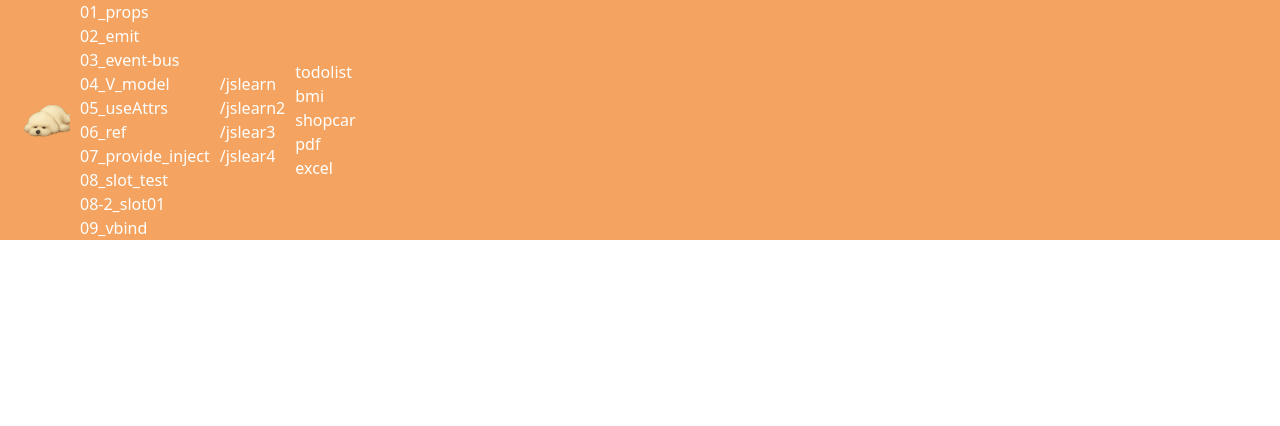
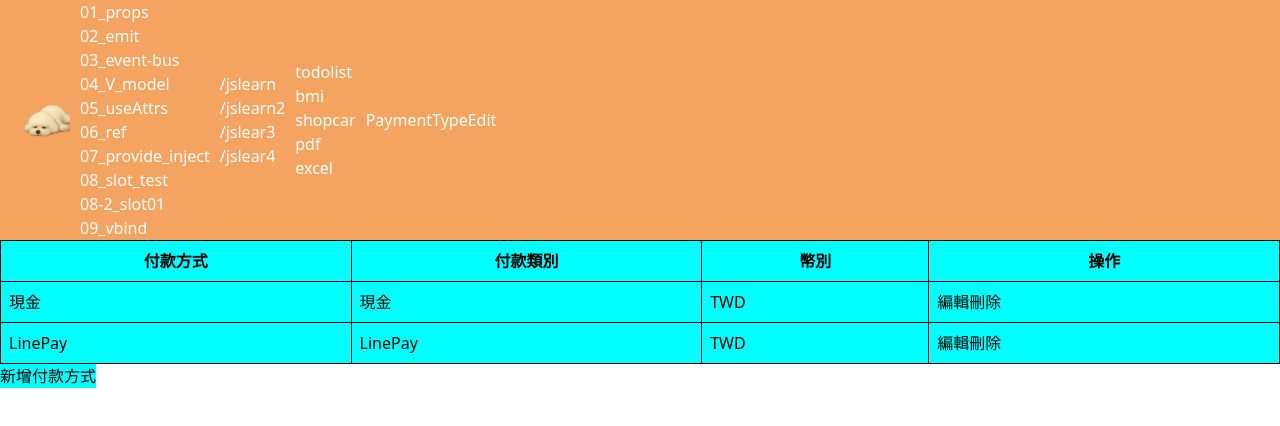
Before and after one commit to Roger0122/vue3_practise, a Vue app: page /PaymentTypeEdit in a window 1280 px wide. Shown: the top 426 px of the page. Built offline with nearby package versions, Linux system fonts and the light colour scheme.

Commit message:
付款方是練習

```diff
--- a/src/router/index.js
+++ b/src/router/index.js
@@ -19,6 +19,7 @@ import shopcar from '@/view/ShopCar/ShopCar.vue'
 import pdf from '@/view/pdf/pdf.vue'
 import excel from '@/view/pdf/excel.vue'
 import vbind from '@/view/09_bind/v_bind.vue'
+import PaymentTypeEdit from '@/view/Paymentload/PaymentTypeEdit.vue'
 
 const router = createRouter({
 history: createWebHistory(),
@@ -127,10 +128,15 @@ routes: [
         name:'/pdf',
         component:pdf,
     },
-     {
+    {
         path:'/excel',
         name:'/excel',
         component:excel,
+    },
+    {
+        path: '/PaymentTypeEdit',
+        name:'/PaymentTypeEdit',
+        component:PaymentTypeEdit
     },
 
 ],
--- a/src/view/01_props/father.vue
+++ b/src/view/01_props/father.vue
@@ -1,8 +1,19 @@
 <template>
   <div class="father">
     <h1 >我是父親組件</h1>
+    <p>{{ MoneyIsGood }}</p>
+    <input type="text" v-model="MoneyIsGood">
     <hr>
-    <sun message="你好啊兒子" :BigMoney="BigMoney"></sun>
+    <sun message="你好啊兒子" :BigMoney="BigMoney" ></sun>
+    <hr>
+    <sun2
+      title="標題"
+      count=10
+      :items="['蘋果','香蕉','橘子']"
+      :level="{level:1,color:'red',}"
+        v-model="MoneyIsGood"
+    >
+    </sun2>
   </div>
 
 </template>
@@ -10,7 +21,9 @@
 <script setup>
   import { ref } from "vue";
   import sun from "./sun.vue";
+  import sun2 from "./sun2.vue"
   let BigMoney = ref(10000)
+  let MoneyIsGood = ref(0)
 
 </script>
 
--- /dev/null
+++ b/src/view/01_props/sun2.vue
@@ -0,0 +1,38 @@
+<template>
+  <div class="sun">
+    <p>我是子組件2號</p>
+    <p>{{ modelValue }}</p>
+    <p>{{ title }}</p>
+    <p>{{ count }}</p>
+    <p>{{ items }}</p>
+    <p>{{ level }}</p>
+  </div>
+</template>
+
+
+<script setup>
+const props = defineProps({
+  modelValue:[String, Number],
+  title: {
+    type: String,
+    default: '預設標題',
+  },
+  count: {
+    type: Number,
+    required: true,
+  },
+  items: {
+    type: Array,
+    default: () => ([]),
+  },
+  level: {
+    type: Object,
+    default: () => ({}),
+  },
+});
+
+
+</script>
+
+<style scoped>
+</style>
--- /dev/null
+++ b/src/view/Paymentload/PaymentTypeEdit.vue
@@ -0,0 +1,140 @@
+<template>
+  <div>
+    <table class="bk">
+      <thead>
+        <tr>
+          <th v-for="column in COLUMNS" :key="column.key">
+            {{ column.label }}
+          </th>
+        </tr>
+      </thead>
+      <tbody>
+        <tr v-for="item in paymentTypeList" :key="item.key">
+          <td>{{ item.label }}</td>
+          <td>{{ item.type }}</td>
+          <td>{{ item.PayD }}</td>
+          <td>
+            <button @click="toggleEdit(item)">編輯</button>
+            <button @click="delhandler(item.key)">刪除</button>
+          </td>
+        </tr>
+      </tbody>
+    </table>
+
+    <button @click="addNewPayType" class="bk">新增付款方式</button>
+
+    <!-- 新增區塊 -->
+    <div v-if="addPayType">
+      <h4>新增付款方式</h4>
+      <input type="text" placeholder="付款方式" v-model="newPay.label">
+      <input type="text" placeholder="付款類別" v-model="newPay.type">
+      <input type="text" placeholder="幣別" v-model="newPay.PayD">
+      <button @click="createHandler">確定新增</button>
+    </div>
+
+    <!-- 編輯區塊 -->
+    <div v-if="editPayType">
+      <h4>編輯付款方式</h4>
+      <input type="text" placeholder="付款方式" v-model="editPay.label">
+      <input type="text" placeholder="付款類別" v-model="editPay.type">
+      <input type="text" placeholder="幣別" v-model="editPay.PayD">
+      <button @click="updateHandler">確認修改</button>
+    </div>
+  </div>
+</template>
+
+<script setup>
+import { ref } from 'vue'
+
+const addPayType = ref(false)
+const editPayType = ref(false)
+
+const newPay = ref({
+  label: '',
+  type: '',
+  PayD: ''
+})
+
+const editPay = ref({
+  key: null,
+  label: '',
+  type: '',
+  PayD: ''
+})
+
+// 資料來源
+const paymentTypeList = ref([
+  { key: 1, label: '現金', type: '現金', PayD: 'TWD' },
+  { key: 2, label: 'LinePay', type: 'LinePay', PayD: 'TWD' }
+])
+
+const COLUMNS = [
+  { key: 'PaymentType', label: '付款方式' },
+  { key: 'PayKind', label: '付款類別' },
+  { key: 'PayD', label: '幣別' },
+  { key: 'edit', label: '操作' }
+]
+
+// 點擊新增顯示輸入框
+const addNewPayType = () => {
+  addPayType.value = true
+  editPayType.value = false
+}
+
+// 新增處理
+const createHandler = () => {
+  const newKey = paymentTypeList.value.length
+    ? Math.max(...paymentTypeList.value.map(p => p.key)) + 1
+    : 1
+
+  paymentTypeList.value.push({
+    key: newKey,
+    label: newPay.value.label,
+    type: newPay.value.type,
+    PayD: newPay.value.PayD
+  })
+
+  newPay.value = { label: '', type: '', PayD: '' }
+  addPayType.value = false
+}
+
+// 刪除處理
+const delhandler = (key) => {
+  paymentTypeList.value = paymentTypeList.value.filter(item => item.key !== key)
+}
+
+// 開始編輯：顯示輸入欄，並填入該筆資料
+const toggleEdit = (item) => {
+  editPay.value = { ...item }
+  editPayType.value = true
+  addPayType.value = false
+}
+
+// 確定更新處理
+const updateHandler = () => {
+  const index = paymentTypeList.value.findIndex(item => item.key === editPay.value.key)
+  if (index !== -1) {
+    paymentTypeList.value[index] = { ...editPay.value }
+  }
+
+  editPayType.value = false
+  editPay.value = { key: null, label: '', type: '', PayD: '' }
+}
+</script>
+
+<style scoped>
+.bk {
+  background-color: aqua;
+}
+table {
+  width: 100%;
+  border-collapse: collapse;
+}
+th, td {
+  border: 1px solid black;
+  padding: 8px;
+}
+input {
+  margin: 5px;
+}
+</style>
--- a/src/view/navbar.vue
+++ b/src/view/navbar.vue
@@ -36,9 +36,14 @@
       <li><div class="link"><RouterLink to="/shopcar">shopcar</RouterLink></div></li>
       <li><div class="link"><RouterLink to="/pdf">pdf</RouterLink></div></li>
       <li><div class="link"><RouterLink to="/excel">excel</RouterLink></div></li>
-
     </ul>
   </div>
+  <div>
+    <ul>
+      <li><div class="link"><RouterLink to="/PaymentTypeEdit">PaymentTypeEdit</RouterLink></div></li>
+    </ul>
+  </div>
+
 </div>
 
 </template>
```
